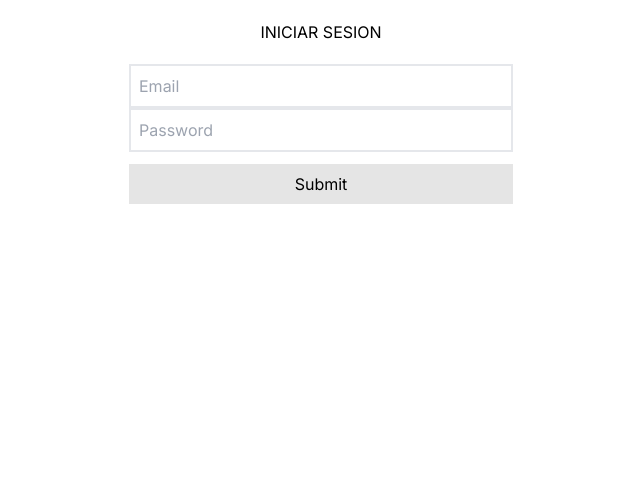
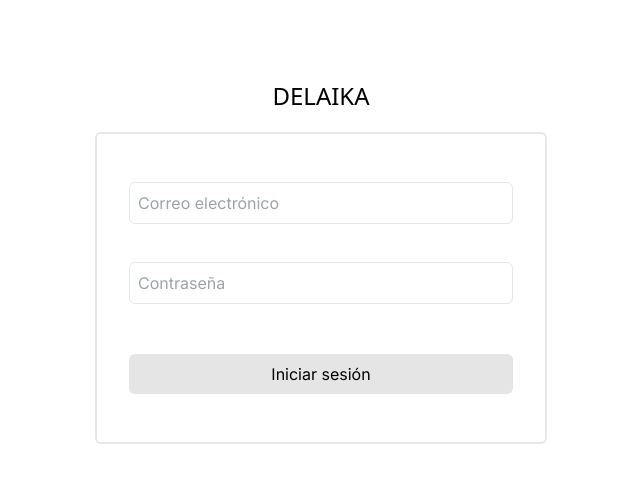
Before and after one commit to valentinaconde/delaika-recipes-FRONT, a Next.js app: page /backoffice/login in a window 1280 px wide. Shown: the top 482 px of the page, without its empty margins (319-959 px from the left). Built offline with nearby package versions, Linux system fonts and the light colour scheme.

Commit message:
feat: Update login page UI and add lazy loading for images

```diff
--- a/app/backoffice/login/page.tsx
+++ b/app/backoffice/login/page.tsx
@@ -18,8 +18,9 @@ export default function Login() {
   const router = useRouter();
   const initialValues: MyFormValues = { email: '', password: '' };
   return (
-    <div className='flex flex-col items-center mt-5'>
-      <p>INICIAR SESION</p>
+    <div className='flex flex-col items-center mt-20'>
+        <p className='text-2xl font-sans'>DELAIKA</p>
+
       <Formik
         initialValues={initialValues}
         onSubmit={(values, actions) => {
@@ -30,13 +31,19 @@ export default function Login() {
         }}
         validationSchema={SignupSchema}
       >
+
         {({ errors, touched }) => (
-          <Form className='flex flex-col items-center mt-5'>
-            <Field id="email" name="email" placeholder="Email" className="w-96 self-center  p-2 border-2" />
-            {errors.email && touched.email ? (<div className='text-red-500 mb-2'>{errors.email}</div>) : null}
-            <Field id="password" name="password" placeholder="Password" className="w-96 self-center  p-2 border-2" />
-            {errors.password && touched.password ? (<div className='text-red-500 mb-2'>{errors.password}</div>) : null}
-            <button type="submit" className="w-96 bg-neutral-200 p-2 mt-3">Submit</button>
+          <Form className='flex flex-col items-center mt-5 px-8 py-12 border-2 rounded-md'>
+            <div className='h-20 '>
+              <Field id="email" name="email" placeholder="Correo electrónico" className={`w-96 self-center p-2 border rounded-md ${(errors.email && touched.email ? ' border-rose-500' : "")}`} />
+              {errors.email && touched.email ? (<div className='text-red-500 text-sm text-end'>{errors.email}</div>) : null}
+            </div>
+            <div className='h-20 '>
+              <Field type="password" id="password" name="password" placeholder="Contraseña" className={`w-96 self-center  p-2 border rounded-md ${(errors.email && touched.email ? ' border-rose-500' : "")}`} />
+              {errors.password && touched.password ? (<div className='text-red-500 text-sm text-end'>{errors.password}</div>) : null}
+            </div>
+
+            <button type="submit" className="w-96 bg-neutral-200 p-2 mt-3 rounded-md">Iniciar sesión</button>
           </Form>
         )}
       </Formik>
--- a/app/components/Header/index.tsx
+++ b/app/components/Header/index.tsx
@@ -2,14 +2,17 @@ import { ROUTES } from '@/app/utils/routes';
 import Link from 'next/link';
 import * as React from 'react';
 import style from './header.module.css';
+import LoginIcon from '@mui/icons-material/Login';
 
 export default function Header() {
   return (
-    <div className={`flex  h-16  ${style.background}`}>
-
-      <Link  href={ROUTES.home} ><div className=' w-60 h-20'></div></Link>
-
-
+    <div className={`flex h-16    ${style.background}`}>
+      <div className='flex items-center justify-between w-full' >
+        <Link href={ROUTES.home} ><div className=' w-60 h-20'></div></Link>
+        <a href={ROUTES.login} >
+          <button className='w-20 '><LoginIcon /></button>
+        </a>
+      </div>
     </div>
   );
 }
--- a/app/components/Sidebar/sidebar.module.css
+++ b/app/components/Sidebar/sidebar.module.css
@@ -1,3 +1,3 @@
-.active{
+    .active{
     font-weight: 700;
 }
--- a/next.config.mjs
+++ b/next.config.mjs
@@ -7,6 +7,11 @@ const nextConfig = {
                 destination: '/home',
                 permanent: true,
             },
+            {
+                source: '/backoffice',
+                destination: '/backoffice/login',
+                permanent: true,
+            },
         ];
     }
 };
```
